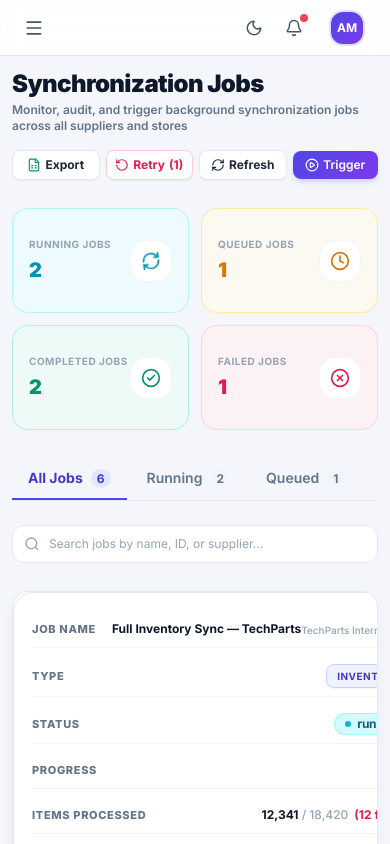
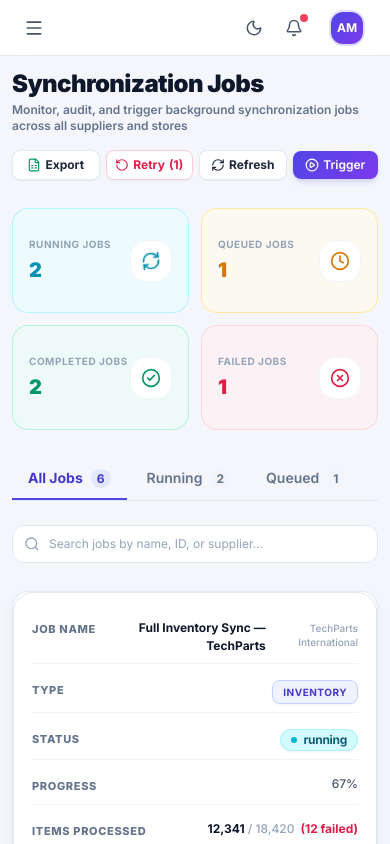
Before and after one commit to satyamgoswami783/SupplyBridge, a React (Vite) app: page /sync/jobs in a window 390 px wide. Built offline with nearby package versions, Linux system fonts and the light colour scheme.

Commit message:
Fix mobile card text overflow with max-width and whitespace-normal rules

```diff
--- a/src/features/sync/ImageSync.tsx
+++ b/src/features/sync/ImageSync.tsx
@@ -232,8 +232,8 @@ export const ImageSync: React.FC = () => {
       </div>
 
       {/* Visual Product Image Gallery Grid */}
-      <div className="card p-5 border border-slate-200/90 dark:border-slate-800">
-        <div className="flex items-center justify-between mb-4">
+      <div className="card p-4 sm:p-5 bg-white dark:bg-slate-900 border border-slate-200 dark:border-slate-800">
+        <div className="flex flex-col sm:flex-row sm:items-center justify-between gap-1 sm:gap-2 mb-4">
           <h3 className="text-sm font-bold text-slate-900 dark:text-slate-100 flex items-center gap-2">
             <Image size={16} className="text-primary-600 dark:text-primary-400" /> Master Catalog Product Image Gallery
           </h3>
@@ -244,7 +244,7 @@ export const ImageSync: React.FC = () => {
           {GALLERY_SAMPLES.map(img => (
             <div key={img.id} className="group relative cursor-pointer min-w-[130px] sm:min-w-0" onClick={() => setPreviewItem(img)}>
               <div className={`aspect-square rounded-xl overflow-hidden border-2 relative ${
-                img.status === 'synced' ? 'border-emerald-300 dark:border-emerald-900 bg-white' :
+                img.status === 'synced' ? 'border-emerald-300 dark:border-emerald-900 bg-white dark:bg-slate-800' :
                 img.status === 'broken' ? 'border-rose-300 dark:border-rose-900 bg-rose-50 dark:bg-rose-950/40' :
                 img.status === 'missing' ? 'border-dashed border-slate-300 dark:border-slate-700 bg-slate-50 dark:bg-slate-900' : 'border-amber-300 dark:border-amber-900 bg-amber-50 dark:bg-amber-950/40'
               }`}>
@@ -274,7 +274,7 @@ export const ImageSync: React.FC = () => {
       </div>
 
       {/* Main Filter & Table Section — Detailed Image Asset Audit Table */}
-      <div className="card p-5 border border-slate-200/90 dark:border-slate-800 w-full">
+      <div className="card p-4 sm:p-5 bg-white dark:bg-slate-900 border border-slate-200 dark:border-slate-800 w-full">
         {/* Search & Status Filters */}
         <div className="flex flex-col sm:flex-row sm:items-center justify-between gap-3 mb-4">
           <div className="relative flex-1 max-w-md">
--- a/src/index.css
+++ b/src/index.css
@@ -211,8 +211,8 @@
       border-radius: 1.25rem;
       border: 1px solid #e2e8f0;
       padding: 1.125rem;
-      margin-bottom: 1rem;
-      box-shadow: 0 4px 12px -2px rgba(0, 0, 0, 0.05);
+      margin-bottom: 1.25rem;
+      box-shadow: 0 4px 14px -2px rgba(0, 0, 0, 0.06);
       transition: all 0.2s ease;
     }
     .table tbody tr:hover {
@@ -222,13 +222,19 @@
     .table tbody td {
       display: flex;
       justify-content: space-between;
-      align-items: center;
+      align-items: flex-start;
       padding: 0.5rem 0;
       border: none;
       border-bottom: 1px solid #f1f5f9;
       font-size: 0.8125rem;
       color: #1e293b;
       word-break: break-word;
+    }
+    .table tbody td > * {
+      text-align: right;
+      max-width: 62%;
+      word-break: break-word;
+      white-space: normal !important;
     }
     .table tbody td:last-child {
       border-bottom: none;
@@ -243,7 +249,8 @@
       text-transform: uppercase;
       letter-spacing: 0.06em;
       flex-shrink: 0;
-      margin-right: 1rem;
+      max-width: 36%;
+      margin-right: 0.75rem;
     }
     .table tbody td[data-label=""]::before,
     .table tbody td:not([data-label])::before {
@@ -258,6 +265,8 @@
     }
     .table tbody td.mobile-full > * {
       width: 100%;
+      max-width: 100% !important;
+      text-align: inherit;
     }
   }
 
```
Also changed, not shown: 4 other files (tests, documents, lock files or other folders).
